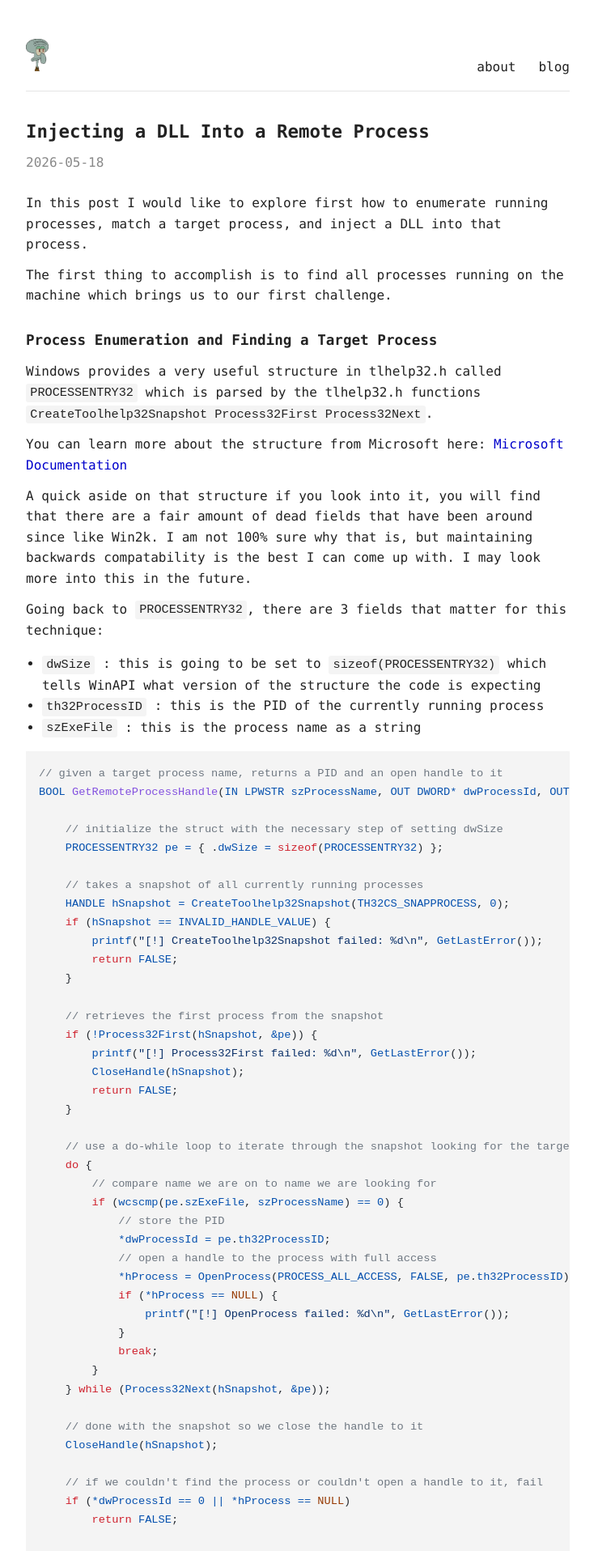
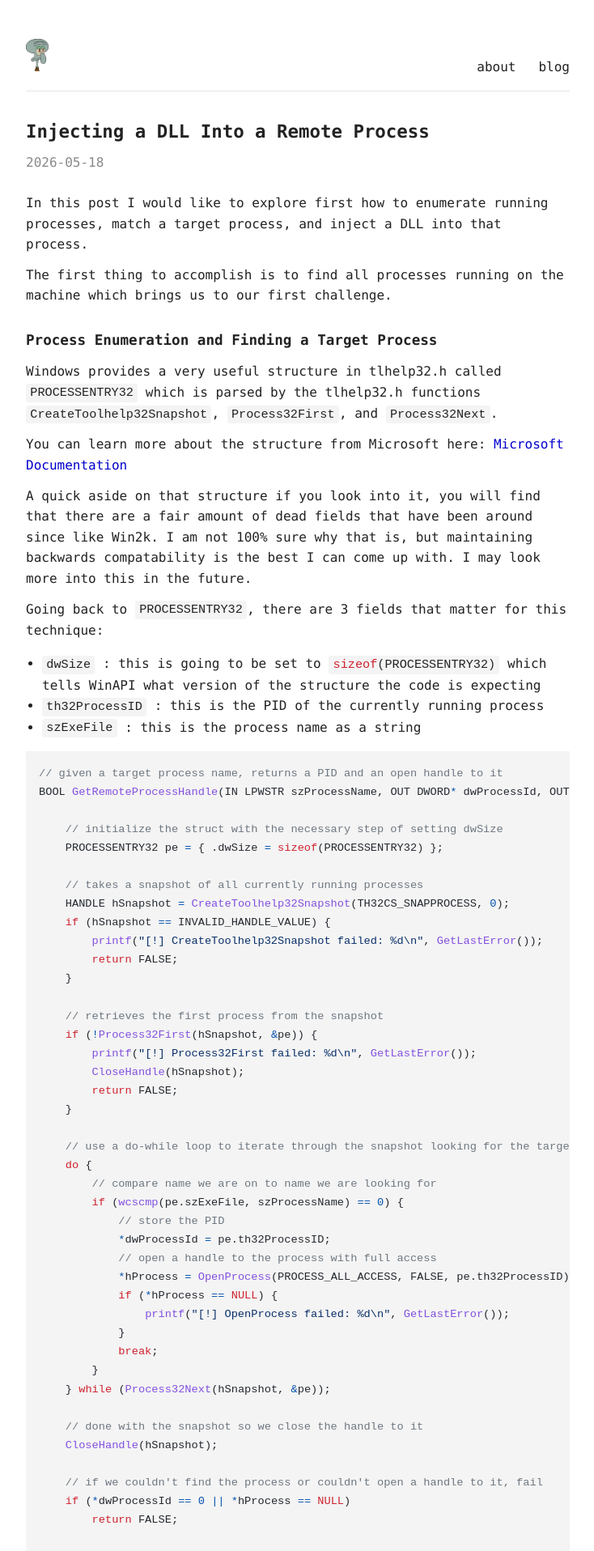
Before and after one commit to hol-jud18/hol-jud18.github.io, a Jekyll site: the page built from _posts/2026-05-18-process-injection.md, in a window 1280 px wide. Shown: the top 1916 px of the page at 81% size, without its empty margins (272-1006 px from the left). Built offline with Jekyll 4.4.1, drawn with Linux system fonts in a browser that asks for light colours; nearby versions of some CDN libraries; some of the changed text lies outside the part shown.

Commit message:
updating syntax highlighting

````diff
--- a/_layouts/default.html
+++ b/_layouts/default.html
@@ -7,6 +7,8 @@
   <link rel="icon" type="image/png" href="{{ '/assets/images/favicon.png' | relative_url }}">
   <link rel="stylesheet" href="{{ '/assets/css/style.css' | relative_url }}">
   <link rel="stylesheet" href="{{ '/assets/css/syntax.css' | relative_url }}">
+  <script src="https://cdn.jsdelivr.net/npm/prismjs@1.29.0/components/prism-core.min.js" defer></script>
+  <script src="https://cdn.jsdelivr.net/npm/prismjs@1.29.0/plugins/autoloader/prism-autoloader.min.js" defer></script>
 </head>
 <body>
   <header class="site">
--- a/_posts/2026-05-18-process-injection.md
+++ b/_posts/2026-05-18-process-injection.md
@@ -12,16 +12,16 @@
 
 ## Process Enumeration and Finding a Target Process
 
-Windows provides a very useful structure in tlhelp32.h called `PROCESSENTRY32` which is parsed by the tlhelp32.h functions `CreateToolhelp32Snapshot Process32First Process32Next`.
+Windows provides a very useful structure in tlhelp32.h called `PROCESSENTRY32`{:.language-c} which is parsed by the tlhelp32.h functions `CreateToolhelp32Snapshot`{:.language-c}, `Process32First`{:.language-c}, and `Process32Next`{:.language-c}.
 
 You can learn more about the structure from Microsoft here: [Microsoft Documentation](https://learn.microsoft.com/en-us/windows/win32/api/tlhelp32/ns-tlhelp32-processentry32)
 
 A quick aside on that structure if you look into it, you will find that there are a fair amount of dead fields that have been around since like Win2k. I am not 100% sure why that is, but maintaining backwards compatability is the best I can come up with. I may look more into this in the future.
 
-Going back to `PROCESSENTRY32`, there are 3 fields that matter for this technique:
-+ `dwSize` : this is going to be set to `sizeof(PROCESSENTRY32)` which tells WinAPI what version of the structure the code is expecting
-+ `th32ProcessID` : this is the PID of the currently running process
-+ `szExeFile` : this is the process name as a string
+Going back to `PROCESSENTRY32`{:.language-c}, there are 3 fields that matter for this technique:
++ `dwSize`{:.language-c} : this is going to be set to `sizeof(PROCESSENTRY32)`{:.language-c} which tells WinAPI what version of the structure the code is expecting
++ `th32ProcessID`{:.language-c} : this is the PID of the currently running process
++ `szExeFile`{:.language-c} : this is the process name as a string
 
 ```c
 // given a target process name, returns a PID and an open handle to it
@@ -76,19 +76,19 @@
 
 1. Allocate memory in the target process to hold the path of the DLL we want to inject
 2. Write the DLL path into that allocated memory
-3. Get the address of `LoadLibraryW` from `kernel32.dll`
-4. Create a remote thread in the target process that calls `LoadLibraryW` with our DLL path as the argument
+3. Get the address of `LoadLibraryW`{:.language-c} from `kernel32.dll`{:.language-c}
+4. Create a remote thread in the target process that calls `LoadLibraryW`{:.language-c} with our DLL path as the argument
 
-The reason this works is that `kernel32.dll` is loaded at the same base address across all processes on a given boot, so the address of `LoadLibraryW` in our process is the same address in the target process.
+The reason this works is that `kernel32.dll`{:.language-c} is loaded at the same base address across all processes on a given boot, so the address of `LoadLibraryW`{:.language-c} in our process is the same address in the target process.
 
 ### Allocating and Writing Memory
 
-We need to use `VirtualAllocEx` to allocate a buffer inside the remote process, and then `WriteProcessMemory` to write the full path of our DLL into that buffer. The allocation needs `PAGE_READWRITE` permissions since `LoadLibraryW` just needs to read the string.
+We need to use `VirtualAllocEx`{:.language-c} to allocate a buffer inside the remote process, and then `WriteProcessMemory`{:.language-c} to write the full path of our DLL into that buffer. The allocation needs `PAGE_READWRITE`{:.language-c} permissions since `LoadLibraryW`{:.language-c} just needs to read the string.
 
 ### Getting the Address of LoadLibraryW
 
-`GetModuleHandle` gives us the base address of `kernel32.dll` in our own process, and `GetProcAddress` resolves `LoadLibraryW` from that base. As mentioned above, because `kernel32.dll` is mapped at the same address in every process, this address is valid in the target process as well.
+`GetModuleHandle`{:.language-c} gives us the base address of `kernel32.dll`{:.language-c} in our own process, and `GetProcAddress`{:.language-c} resolves `LoadLibraryW`{:.language-c} from that base. As mentioned above, because `kernel32.dll`{:.language-c} is mapped at the same address in every process, this address is valid in the target process as well.
 
 ### Creating the Remote Thread
 
-Finally, `CreateRemoteThread` spawns a new thread in the target process. We pass it the address of `LoadLibraryW` as the thread start routine and our allocated DLL path buffer as the argument.
+Finally, `CreateRemoteThread`{:.language-c} spawns a new thread in the target process. We pass it the address of `LoadLibraryW`{:.language-c} as the thread start routine and our allocated DLL path buffer as the argument.
--- a/assets/css/syntax.css
+++ b/assets/css/syntax.css
@@ -35,3 +35,39 @@
 .highlight .si { color: #24292f; }
 .highlight .ge { color: #24292f; font-style: italic; }
 .highlight .gs { color: #24292f; font-weight: bold; }
+
+/* Prism inline highlighting — tokens for `code`{:.language-x} spans.
+   Colors mirror the Rouge GitHub-light palette above. */
+code[class*="language-"] .token.comment,
+code[class*="language-"] .token.prolog,
+code[class*="language-"] .token.doctype,
+code[class*="language-"] .token.cdata { color: #6e7781; }
+code[class*="language-"] .token.punctuation { color: #24292f; }
+code[class*="language-"] .token.property,
+code[class*="language-"] .token.tag,
+code[class*="language-"] .token.constant,
+code[class*="language-"] .token.symbol,
+code[class*="language-"] .token.deleted { color: #cf222e; }
+code[class*="language-"] .token.boolean,
+code[class*="language-"] .token.number { color: #0550ae; }
+code[class*="language-"] .token.selector,
+code[class*="language-"] .token.attr-name,
+code[class*="language-"] .token.string,
+code[class*="language-"] .token.char,
+code[class*="language-"] .token.inserted { color: #0a3069; }
+code[class*="language-"] .token.operator,
+code[class*="language-"] .token.entity,
+code[class*="language-"] .token.url,
+code[class*="language-"] .token.variable { color: #0550ae; }
+code[class*="language-"] .token.atrule,
+code[class*="language-"] .token.attr-value,
+code[class*="language-"] .token.keyword { color: #cf222e; }
+code[class*="language-"] .token.function,
+code[class*="language-"] .token.class-name { color: #8250df; }
+code[class*="language-"] .token.builtin,
+code[class*="language-"] .token.macro { color: #953800; }
+code[class*="language-"] .token.regex,
+code[class*="language-"] .token.important { color: #116329; }
+code[class*="language-"] .token.important,
+code[class*="language-"] .token.bold { font-weight: bold; }
+code[class*="language-"] .token.italic { font-style: italic; }
````
